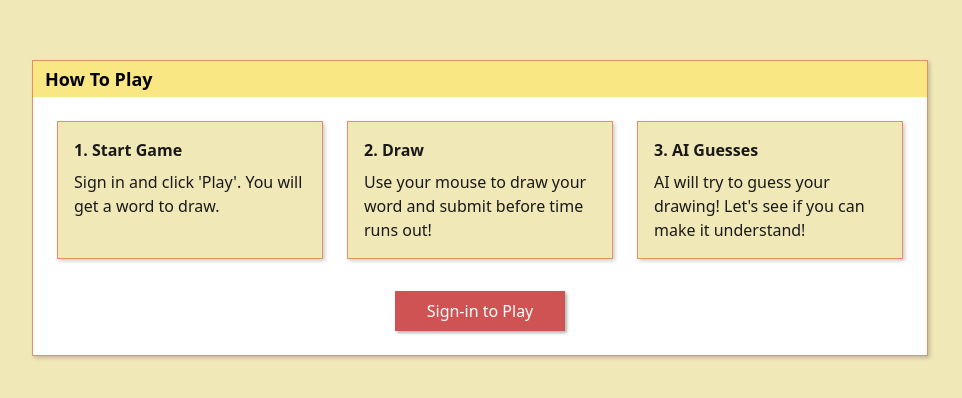
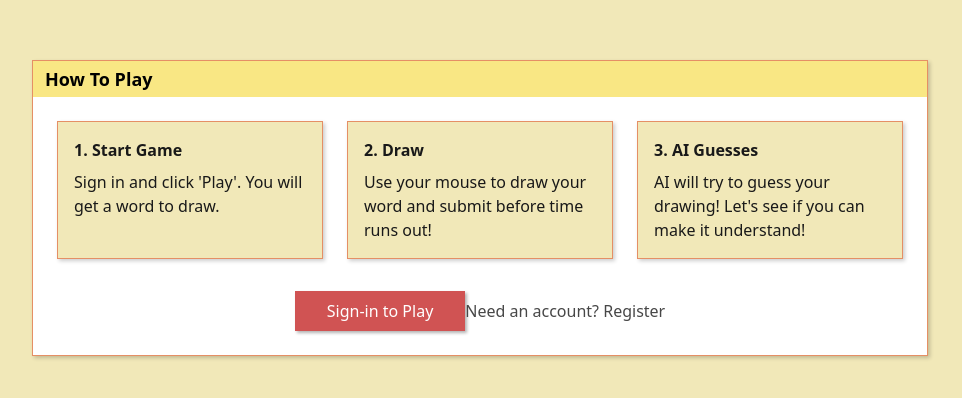
Before and after one commit to Nottimlim/Pictionary-Frontend, a React (Vite) app: page / in a window 1280 px wide. Shown: the part 224-622 px from the top of the page, without its empty margins (160-1122 px from the left). Built offline with nearby package versions, Linux system fonts and the light colour scheme.

Commit message:
modal and nav

```diff
--- /dev/null
+++ b/src/Auth/AuthModal.jsx
@@ -0,0 +1,28 @@
+import React from "react";
+import Login from "./Login";
+
+const Modal = ({ showModal, onClose, LoginComponent, RegisterComponent }) => {
+  if (!showModal) return null; // Don't render the modal if it's not supposed to be visible
+
+  return (
+    <div className="fixed inset-0 flex justify-center items-center bg-black bg-opacity-50 z-50">
+      <div className="bg-white p-6 rounded-lg w-[600px] h-[800px]  shadow-lg relative">
+        {/* Close Button */}
+        <button
+          onClick={onClose}
+          className="absolute top-2 right-2 bg-red-500 text-white rounded-md p-2 cursor-pointer hover:bg-red-600"
+        >
+          Close
+        </button>
+
+        {/* Modal Body */}
+        <div className="modal-body">
+          {LoginComponent}
+          {RegisterComponent}
+        </div>
+      </div>
+    </div>
+  );
+};
+
+export default Modal;
--- a/src/HomePage.jsx
+++ b/src/HomePage.jsx
@@ -1,27 +1,36 @@
-import React from 'react';
-import { useNavigate } from 'react-router-dom';
+import React from "react";
+import { useNavigate } from "react-router-dom";
+// import Navbar from "./navbar/NavBar";
+import Modal from "./Auth/AuthModal";
+import Login from "./Auth/Login";
+import Register from "./Auth/Register";
+import { useState } from "react";
 
 const instructionSteps = [
   {
     step: 1,
     title: "Start Game",
-    description: "Sign in and click 'Play'. You will get a word to draw."
+    description: "Sign in and click 'Play'. You will get a word to draw.",
   },
   {
     step: 2,
     title: "Draw",
-    description: "Use your mouse to draw your word and submit before time runs out!"
+    description:
+      "Use your mouse to draw your word and submit before time runs out!",
   },
   {
     step: 3,
     title: "AI Guesses",
-    description: "AI will try to guess your drawing! Let's see if you can make it understand!"
-  }
+    description:
+      "AI will try to guess your drawing! Let's see if you can make it understand!",
+  },
 ];
 
 const InstructionCard = ({ step, title, description }) => (
   <div className="instructionCard">
-    <h3 className="font-bold mb-2 text-eerie-black">{step}. {title}</h3>
+    <h3 className="font-bold mb-2 text-eerie-black">
+      {step}. {title}
+    </h3>
     <p className="text-eerie-black">{description}</p>
   </div>
 );
@@ -30,10 +39,23 @@ const HomePage = () => {
   const navigate = useNavigate();
 
   const handleStartGame = () => {
-    navigate('/login');
+    navigate("/login");
   };
+  const [showModal, setShowModal] = useState(false);
+  const [isLogin, setIsLogin] = useState(true); // To toggle between Login and Register
+
+  // Function to handle modal open/close
+  const toggleModal = () => setShowModal(!showModal);
+
+  // Function to toggle between Login and Register form
+  const toggleForm = () => setIsLogin(!isLogin);
 
   return (
+    <>
+      {/* <Navbar
+        containerClassName="bg-atomic-tangerine-500 text-white py-1 "
+        brandName="whataduudle Game"
+      /> */}
       <div className="flex flex-col items-center justify-center min-h-screen p-8 bg-vanilla-500">
         <div className="w-full max-w-4xl retroContainer">
           <div className="retroHeader">
@@ -53,16 +75,31 @@ const HomePage = () => {
             </div>
 
             <div className="flex justify-center">
+              <button onClick={toggleModal} className="retroButton">
+                Sign-in to Play
+              </button>
+              {/* Modal Component */}
+              <Modal
+                showModal={showModal}
+                onClose={toggleModal}
+                // Pass Login or Register form based on isLogin state
+                LoginComponent={<Login />}
+                // RegisterComponent={<Register />}
+              />
+              {/* Toggle between Login and Register */}
               <button
-              onClick={handleStartGame}
-              className="retroButton"
+                onClick={toggleForm}
+                className="text-eerie-black-600 hover:text-indian-red"
               >
-              Sign-in to Play
+                {isLogin
+                  ? "Need an account? Register"
+                  : "Already have an account? Login"}
               </button>
             </div>
           </div>
         </div>
       </div>
+    </>
   );
 };
 export default HomePage;
--- /dev/null
+++ b/src/navbar/NavBar.jsx
@@ -0,0 +1,11 @@
+// import React from "react";
+
+// const Navbar = ({ brandName, containerClassName }) => {
+//   return (
+//     <nav className={containerClassName}>
+//       <div className="font-normal text-sm text-black pl-4">{brandName}</div>
+//     </nav>
+//   );
+// };
+
+// export default Navbar;
```
Also changed, not shown: src/App.jsx (+7 -7 lines). Lines whose indentation alone changed are shown as unchanged.
